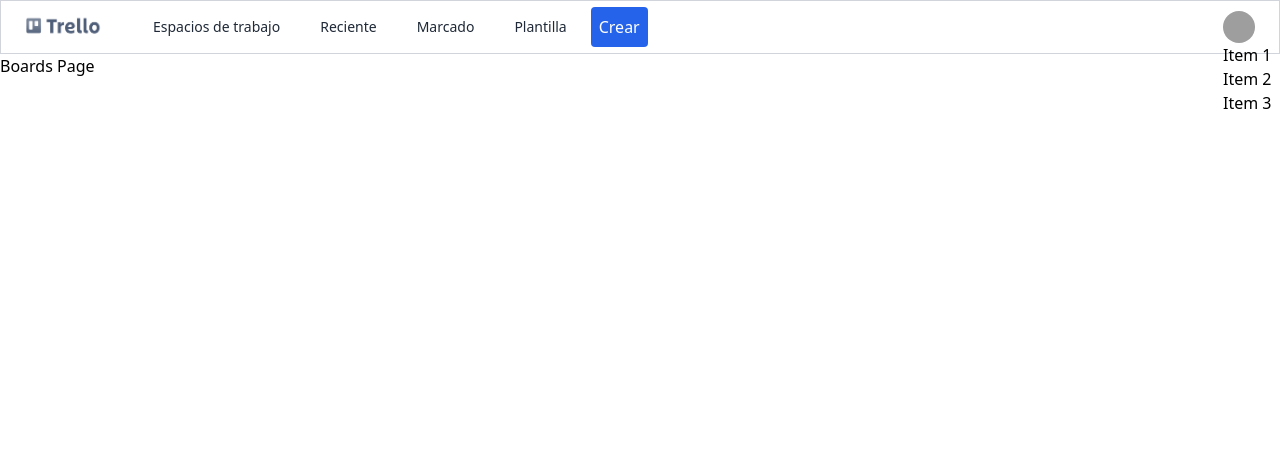
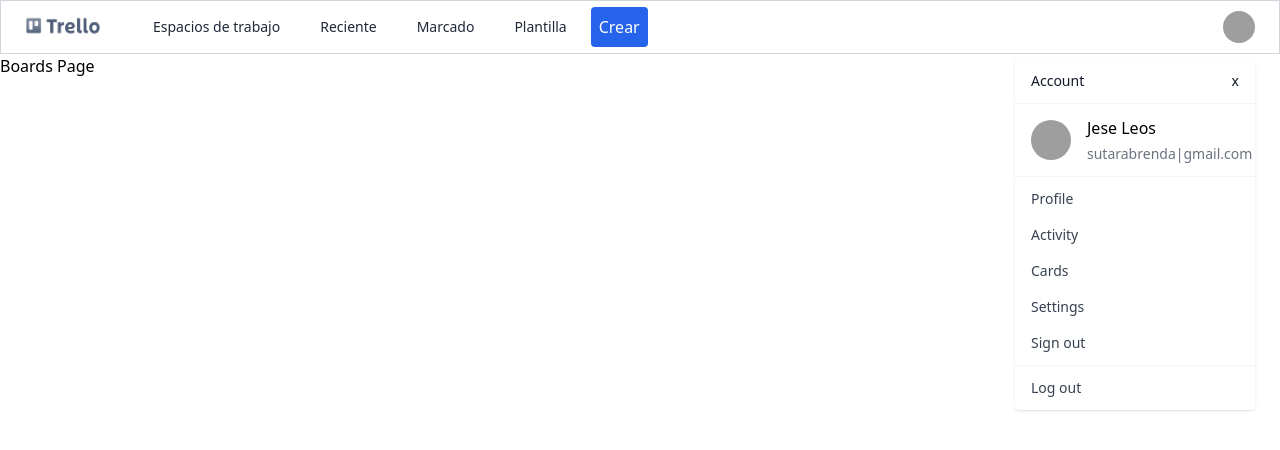
Before and after one commit to brendasutara/trello-clone, an Angular app: page /boards in a window 1280 px wide. Both pictures are taken after a click on the button 1239 px from the left and 27 px from the top of the page. Shown: the top 450 px of the page. Built offline with nearby package versions, Linux system fonts and the light colour scheme; grey boxes are pictures that could not be loaded.

Commit message:
maquetado inicial overlay

```diff
--- a/src/app/components/navbar/navbar.component.html
+++ b/src/app/components/navbar/navbar.component.html
@@ -12,28 +12,16 @@
       <div class="flex items-center">
         <ul class="flex items-center space-x-2 text-sm font-medium">
           <li>
-            <a
-              class="block py-3 px-4 text-gray-800"
-              >Espacios de trabajo</a
-            >
+            <a class="block py-3 px-4 text-gray-800">Espacios de trabajo</a>
           </li>
           <li>
-            <a
-              class="block py-3 px-4 text-gray-800"
-              >Reciente</a
-            >
+            <a class="block py-3 px-4 text-gray-800">Reciente</a>
           </li>
           <li>
-            <a
-              class="block py-3 px-4 text-gray-800"
-              >Marcado</a
-            >
+            <a class="block py-3 px-4 text-gray-800">Marcado</a>
           </li>
           <li>
-            <a
-              class="block py-3 px-4 text-gray-800"
-              >Plantilla</a
-            >
+            <a class="block py-3 px-4 text-gray-800">Plantilla</a>
           </li>
           <li>
             <app-btn [typeBtn]="'submit'" [color]="'primary'">Crear</app-btn>
@@ -46,7 +34,9 @@
         type="button"
         class="flex rounded-full"
         aria-expanded="false"
-        (click)="isOpen = !isOpen" cdkOverlayOrigin #menuOverlay="cdkOverlayOrigin"
+        (click)="isOpen = !isOpen"
+        cdkOverlayOrigin
+        #menuOverlay="cdkOverlayOrigin"
       >
         <img
           class="w-8 h-8 rounded-full"
@@ -59,11 +49,73 @@
         [cdkConnectedOverlayOrigin]="menuOverlay"
         [cdkConnectedOverlayOpen]="isOpen"
       >
-        <ul class="example-list">
-          <li>Item 1</li>
-          <li>Item 2</li>
-          <li>Item 3</li>
-        </ul>
+      <div
+      class="z-50 my-4 w-60 text-base list-none bg-white rounded divide-y divide-gray-100 shadow"
+    >
+      <div class="py-3 px-4 flex justify-between">
+        <span class="block text-sm text-center text-gray-900">Account</span>
+        <button (click)="isOpen = !isOpen" class="block text-sm text-gray-900">
+          x
+        </button>
+      </div>
+      <div class="py-3 px-4 flex items-center space-x-4">
+        <img
+          class="w-10 h-10 rounded-full"
+          src="https://api.lorem.space/image/face?w=400&h=400"
+          alt=""
+        />
+        <div class="space-y-1">
+          <div>Jese Leos</div>
+          <div class="text-sm text-gray-500">sutarabrenda|gmail.com</div>
+        </div>
+      </div>
+      <ul class="py-1" >
+        <li>
+          <a
+            href="#"
+            class="block py-2 px-4 text-sm text-gray-700 hover:bg-gray-100 dark:hover:bg-gray-600"
+            >Profile</a
+          >
+        </li>
+        <li>
+          <a
+            href="#"
+            class="block py-2 px-4 text-sm text-gray-700 hover:bg-gray-100 dark:hover:bg-gray-600"
+            >Activity</a
+          >
+        </li>
+        <li>
+          <a
+            href="#"
+            class="block py-2 px-4 text-sm text-gray-700 hover:bg-gray-100 dark:hover:bg-gray-600"
+            >Cards</a
+          >
+        </li>
+        <li>
+          <a
+            href="#"
+            class="block py-2 px-4 text-sm text-gray-700 hover:bg-gray-100 dark:hover:bg-gray-600"
+            >Settings</a
+          >
+        </li>
+        <li>
+          <a
+            href="#"
+            class="block py-2 px-4 text-sm text-gray-700 hover:bg-gray-100 dark:hover:bg-gray-600"
+            >Sign out</a
+          >
+        </li>
+      </ul>
+      <ul class="py-1">
+        <li>
+          <a
+            href="#"
+            class="block py-2 px-4 text-sm text-gray-700"
+            >Log out</a
+          >
+        </li>
+      </ul>
+    </div>
       </ng-template>
     </div>
   </div>
```
